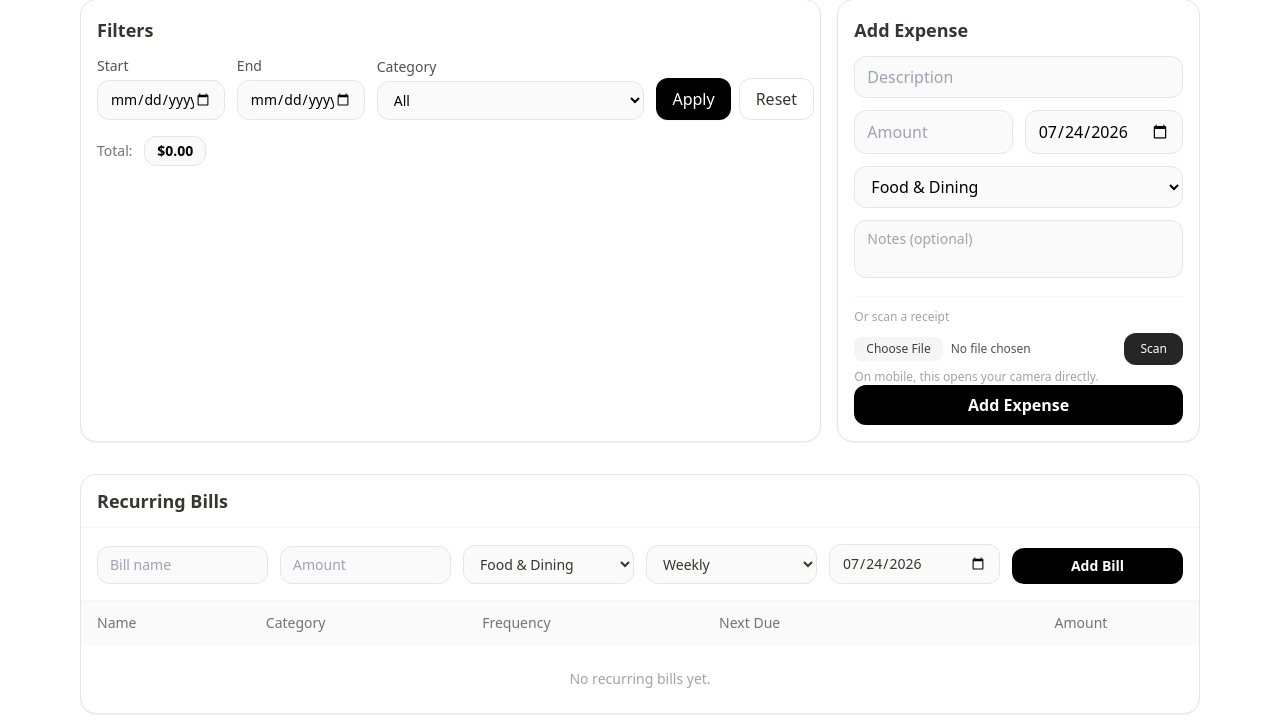
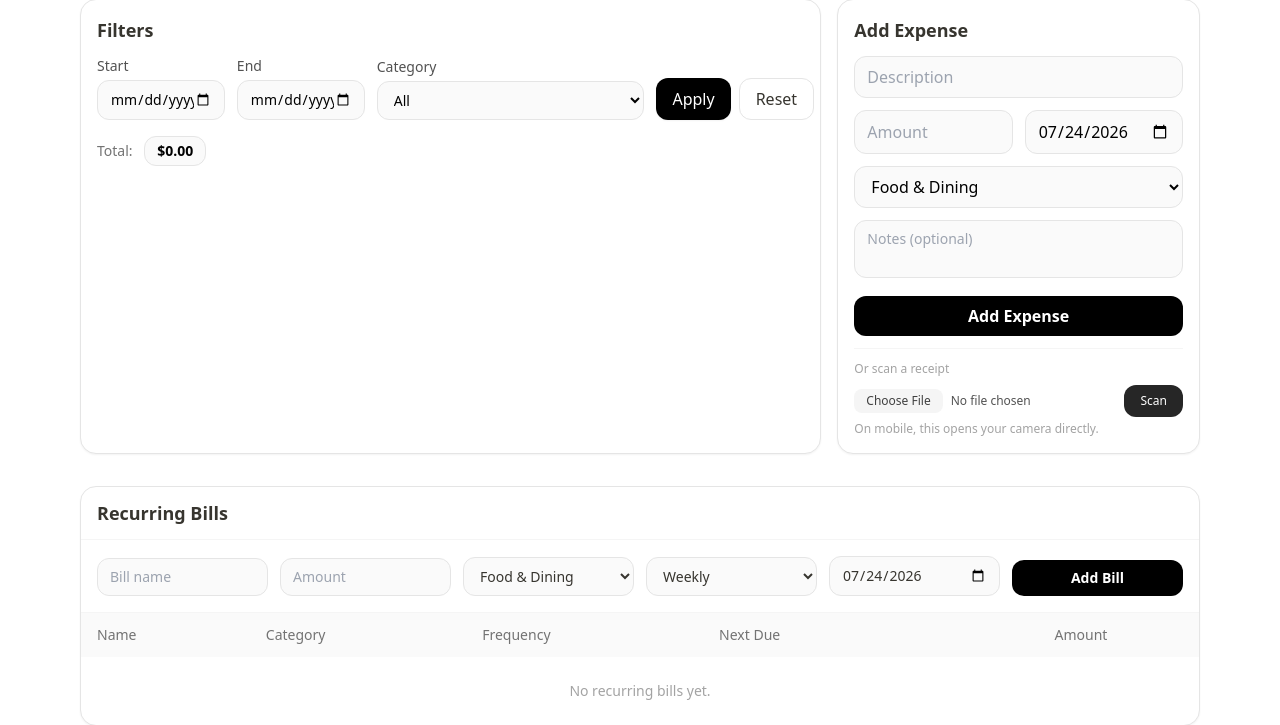
Before and after one commit to Muhammd7737/PocketPal, a Flask app: page / in a window 1280 px wide. Shown: the part 516-1241 px from the top of the page. Run offline with Flask 3, Linux system fonts and the light colour scheme; the visitor is signed in with stand-in values (Sample User, id 1); some libraries are stand-ins or nearby versions.

Commit message:
Refactor receipt scanning section to separate form from add expense form

```diff
--- a/templates/index.html
+++ b/templates/index.html
@@ -281,8 +281,14 @@
           <textarea name="notes" placeholder="Notes (optional)" rows="2"
             class="w-full rounded-xl bg-neutral-50 border border-neutral-200 px-3 py-2 text-black outline-none focus:border-black resize-none text-sm"></textarea>
 
-          <!-- Scan Receipt -->
-          <div class="border-t border-neutral-100 pt-3">
+          <!-- Submit Button -->
+          <button
+            class="w-full rounded-xl bg-black text-white px-4 py-2 hover:bg-neutral-800 transition-colors font-semibold"
+            type="submit">Add Expense</button>
+        </form>
+
+        <!-- Scan Receipt — separate form outside add expense form -->
+        <div class="border-t border-neutral-100 pt-3 mt-3">
           <p class="text-xs text-neutral-400 mb-2">Or scan a receipt</p>
           <form method="post" action="{{ url_for('scan_receipt') }}" enctype="multipart/form-data">
             <div class="flex items-center gap-2">
@@ -297,11 +303,6 @@
           </form>
         </div>
 
-          <!-- Submit Button -->
-          <button
-            class="w-full rounded-xl bg-black text-white px-4 py-2 hover:bg-neutral-800 transition-colors font-semibold"
-            type="submit">Add Expense</button>
-        </form>
       </section>
     </div>
 
```
Lines whose indentation alone changed are shown as unchanged.
